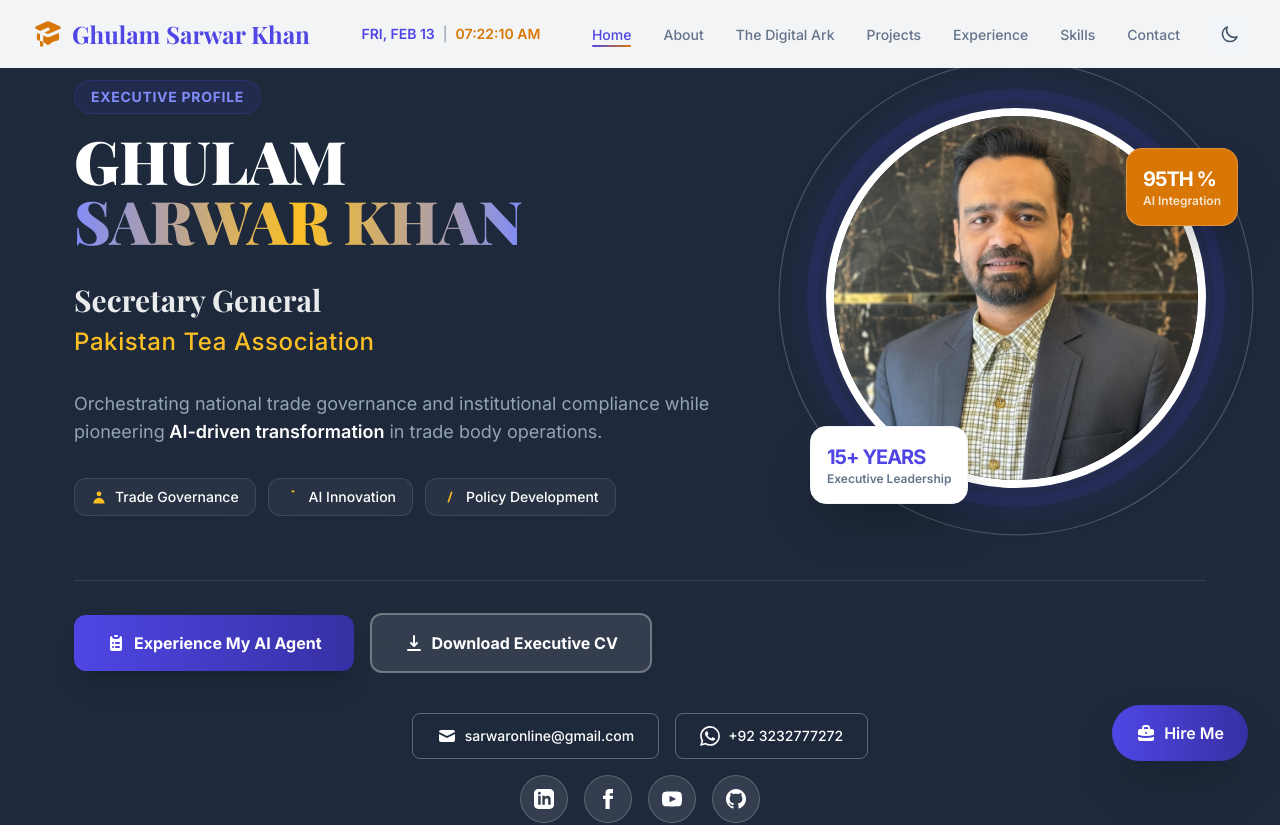
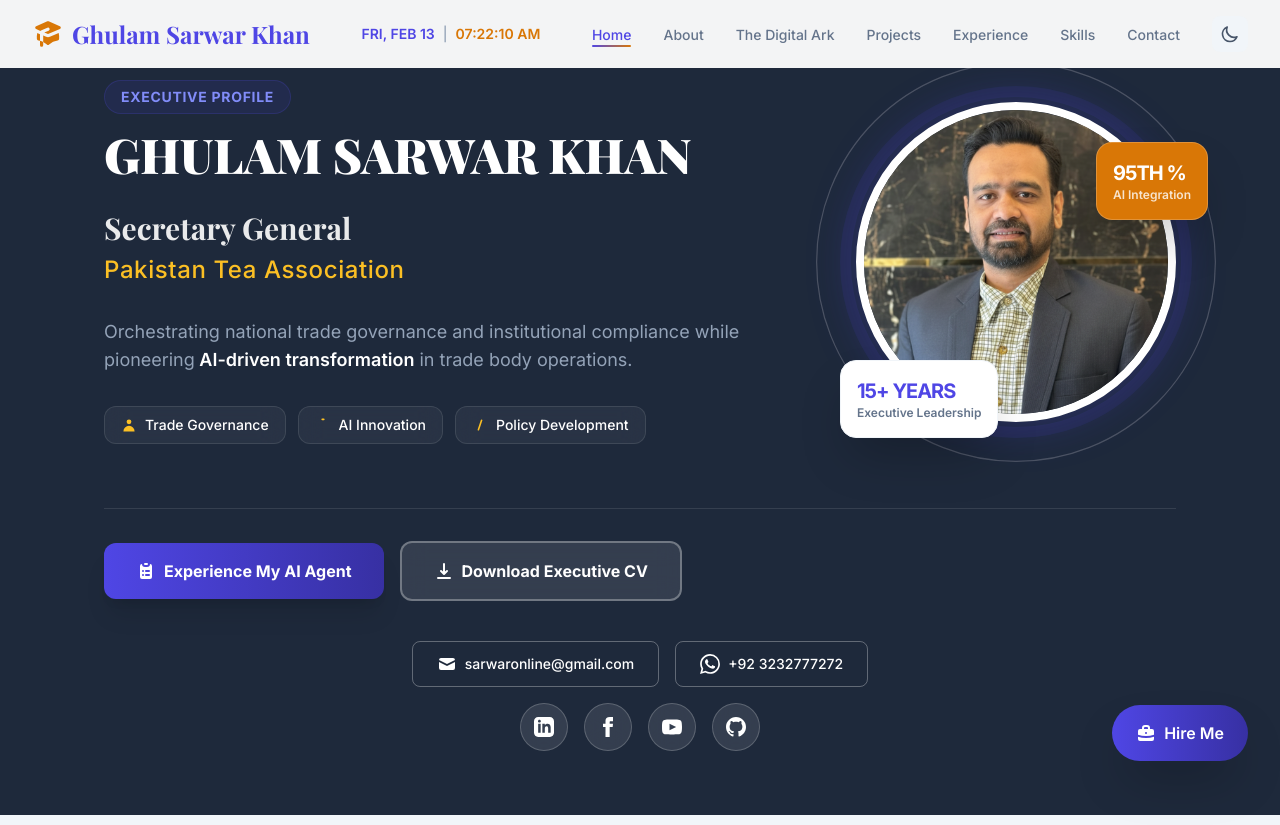
Before and after one commit to gsarwarkhan/Portfolio-Ghulam-sarwar-Khan, a Next.js app in the folder Milestoneonetwo/: page / in a window 1280 px wide. Shown: the top 825 px of the page. Built offline with nearby package versions, Linux system fonts and the light colour scheme; a web font is replaced by a local one.

Commit message:
style: final downsize of hero elements and one-line name alignment

```diff
--- a/Milestoneonetwo/components/Hero.tsx
+++ b/Milestoneonetwo/components/Hero.tsx
@@ -18,11 +18,8 @@
                             <span className="inline-block px-4 py-1.5 bg-primary/10 text-primary-light text-sm font-bold tracking-wider uppercase rounded-full border border-primary/20">
                                 Executive Profile
                             </span>
-                            <h1 className="text-3xl sm:text-4xl lg:text-6xl font-display font-black text-white leading-[1.1]">
-                                GHULAM <br className="hidden lg:block" />
-                                <span className="text-transparent bg-clip-text bg-gradient-to-r from-primary-light via-accent-light to-primary-light">
-                                    SARWAR KHAN
-                                </span>
+                            <h1 className="text-2xl sm:text-3xl lg:text-5xl font-display font-black text-white leading-tight">
+                                GHULAM SARWAR KHAN
                             </h1>
                         </div>
 
@@ -61,7 +58,7 @@
 
                     {/* Right Side: Profile Image with Executive Framing */}
                     <div className="relative" data-aos="fade-left">
-                        <div className="relative w-64 h-64 sm:w-80 sm:h-80 lg:w-[380px] lg:h-[380px]">
+                        <div className="relative w-56 h-56 sm:w-72 sm:h-72 lg:w-[320px] lg:h-[320px]">
                             {/* Animated Background Rings */}
                             <div className="absolute inset-0 rounded-full border-[10px] border-primary/20 scale-110 animate-pulse" />
                             <div className="absolute inset-0 rounded-full border-[1px] border-white/20 scale-125" />
```
